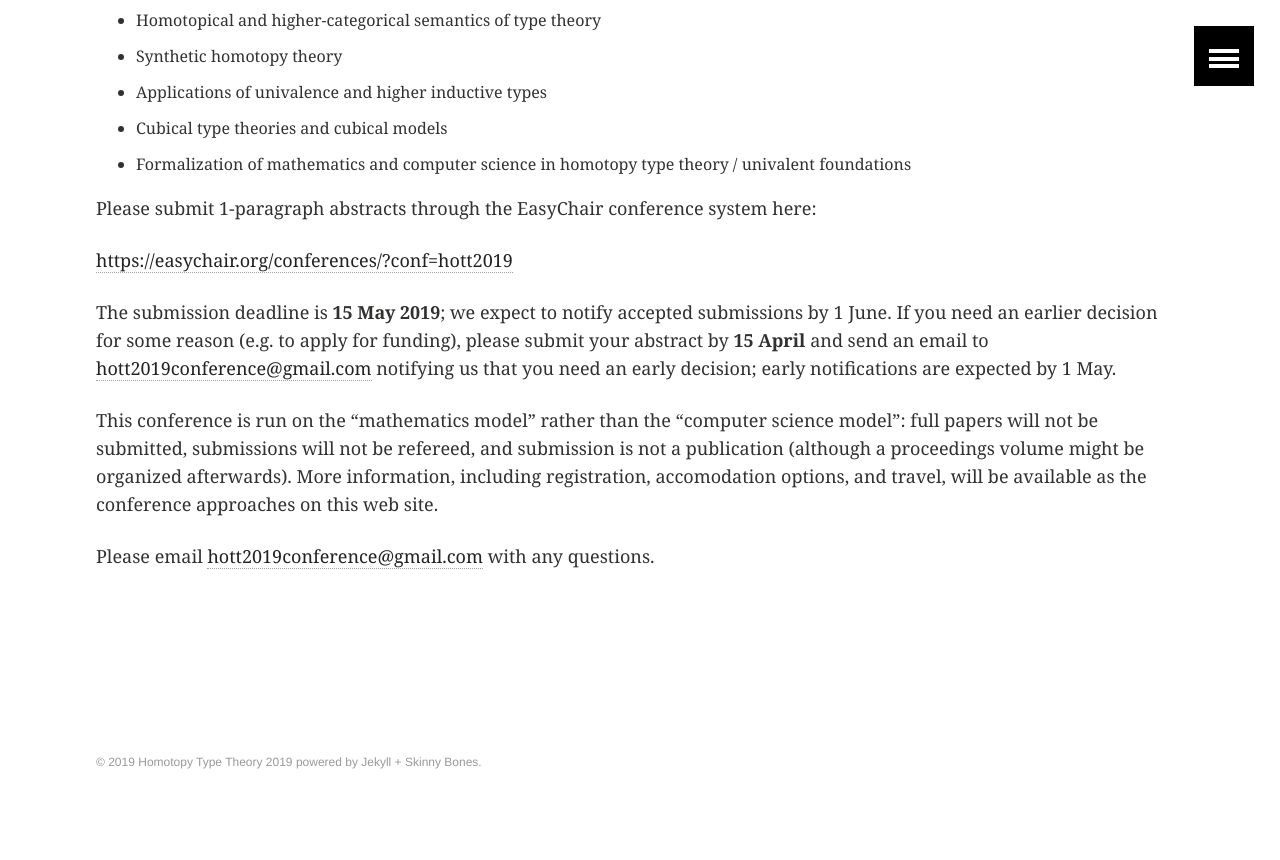
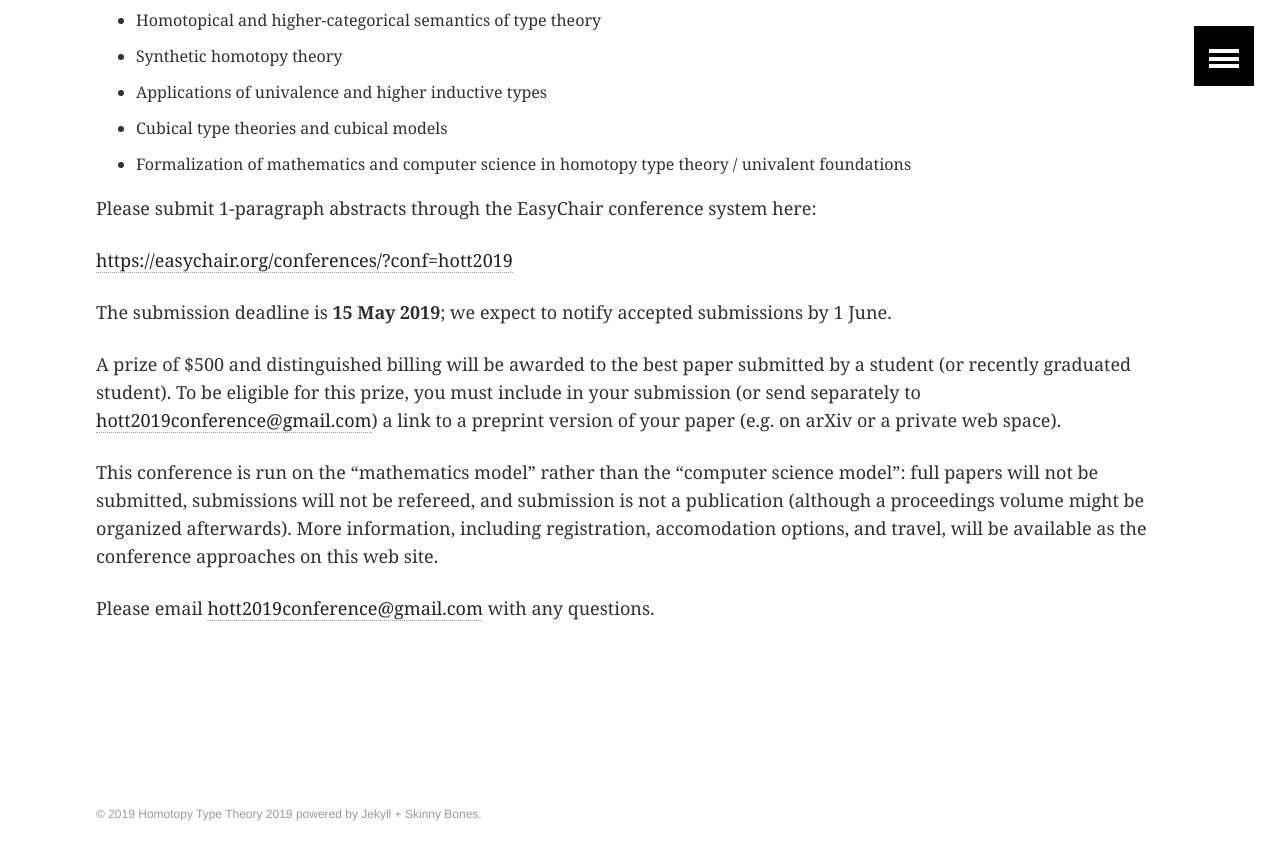
Before and after one commit to HoTT/HoTT-2019, a Jekyll site: the page built from call-for-papers.md, in a window 1280 px wide and 900 px high, scrolled down 574 px. Shown: the top 860 px of the window. Built offline with Jekyll 4.4.1, drawn with Linux system fonts in a browser that asks for light colours.

Commit message:
remove early action, mention student prize

```diff
--- a/call-for-papers.md
+++ b/call-for-papers.md
@@ -19,10 +19,15 @@ conference system here:
 [https://easychair.org/conferences/?conf=hott2019](https://easychair.org/conferences/?conf=hott2019)
 
 The submission deadline is **15 May 2019**; we expect to notify accepted
-submissions by 1 June.  If you need an earlier decision for some reason
-(e.g. to apply for funding), please submit your abstract by **15 April**
-and send an email to [hott2019conference@gmail.com](mailto:hott2019conference@gmail.com)
-notifying us that you need an early decision; early notifications are expected by 1 May.
+submissions by 1 June.
+
+A prize of $500 and distinguished billing will be awarded to the best
+paper submitted by a student (or recently graduated student).  To be
+eligible for this prize, you must include in your submission (or send
+separately to
+[hott2019conference@gmail.com](mailto:hott2019conference@gmail.com)) a
+link to a preprint version of your paper (e.g. on arXiv or a private
+web space).
 
 This conference is run on the "mathematics model" rather than the
 "computer science model": full papers will not be submitted,
```
